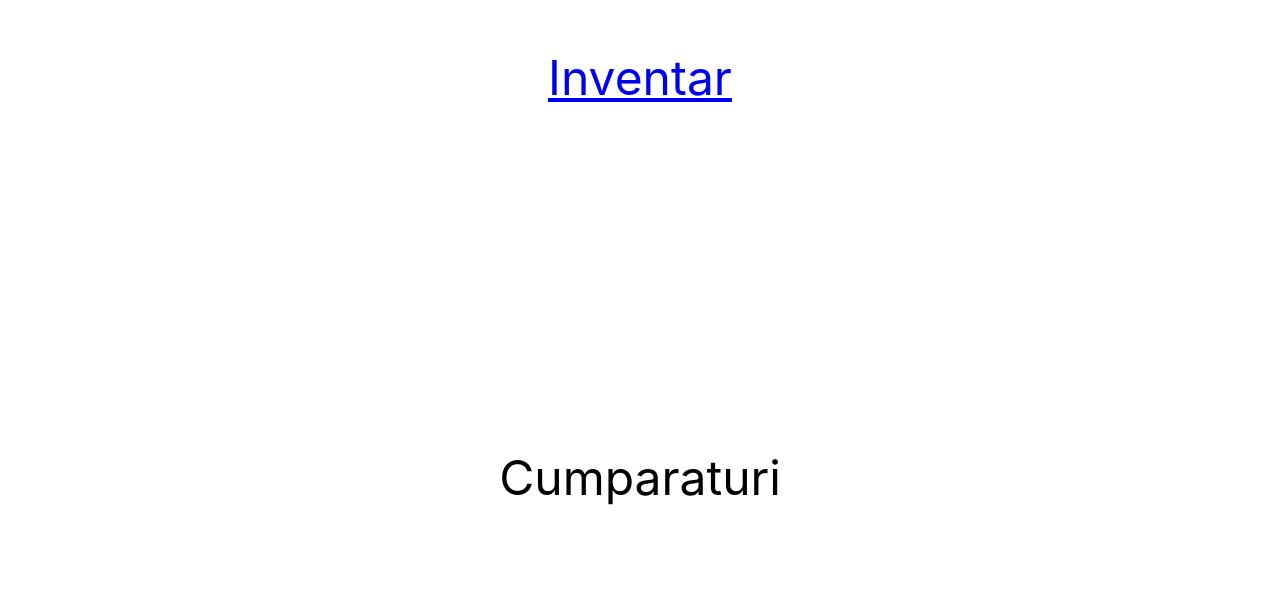
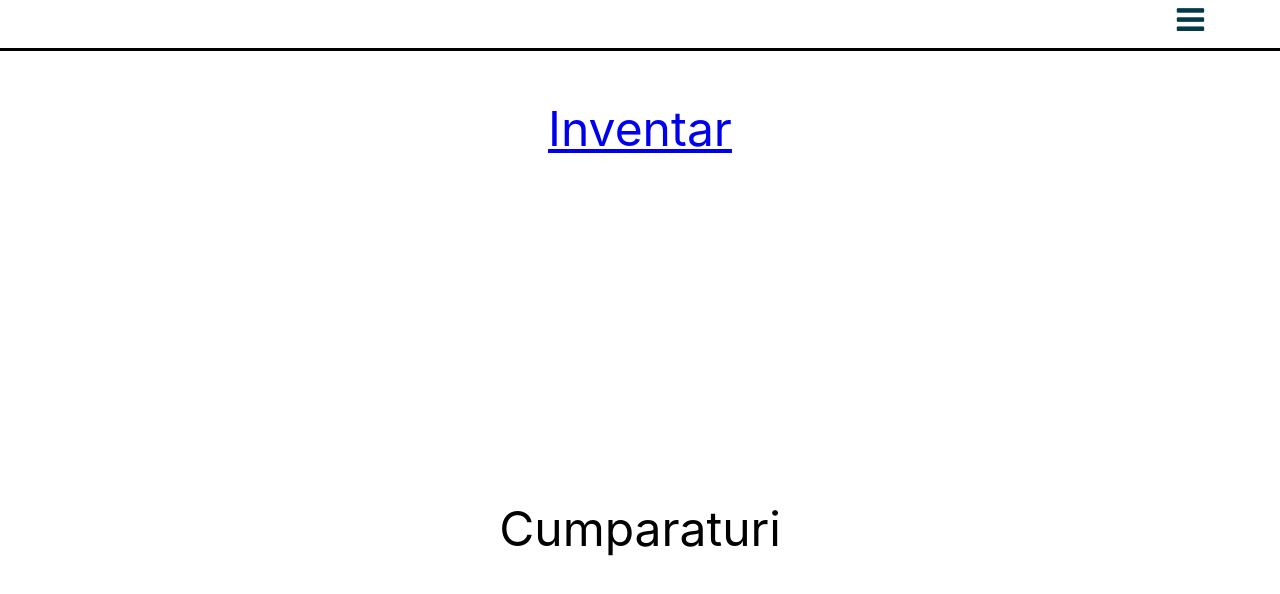
Before and after one commit to dianabalaban/homeApp, a React (Create React App) app in the folder client/: page / in a window 1280 px wide. Shown: the top 594 px of the page. Built offline with nearby package versions, Linux system fonts and the light colour scheme.

Commit message:
changed CSS and added search bar

```diff
--- a/client/public/index.html
+++ b/client/public/index.html
@@ -5,6 +5,7 @@
     <link rel="icon" href="%PUBLIC_URL%/favicon.ico" />
     <meta name="viewport" content="width=device-width, initial-scale=1" />
     <meta name="theme-color" content="#000000" />
+    <link rel="stylesheet" href="https://cdnjs.cloudflare.com/ajax/libs/font-awesome/4.7.0/css/font-awesome.min.css">
     <meta
       name="description"
       content="Web site created using create-react-app"
--- a/client/src/App.css
+++ b/client/src/App.css
@@ -78,19 +78,89 @@
 .inventary:nth-child(even) {
   background: #28D6C0
 }
-
+.addNewButton {
+  background-color: rgb(238, 252, 48);
+  height:4em;
+  width: 50%;
+  border:none;
+  font-weight:600;
+}
 .inventaryWrapper{
-  /* border: 1px solid black; */
   height:100vh;
 }
 
 .editMode{
-  position: absolute;
-  left: 0;
-  bottom: 0;
   height:4em;
-  width: 8em;
+  width: 50%;
   background-color:rgb(255, 136, 0);
   border:none;
   font-weight:600;
 }
+input {
+  width:100%;
+}
+nav {
+  height: 3em;
+  display: flex;
+  justify-content: center;
+  background-color: white;
+  border-bottom:3px solid black;
+}
+
+nav a {
+  font-size: 1.3rem;
+  display: inline-block;
+  padding: 0 0.2em;
+  text-decoration: none;
+  margin-bottom: 0.1em;
+  width: 13%;
+  text-align: center;
+  color: #043949;
+}
+
+nav a:hover {
+  color: black;
+}
+
+.currentPage {
+  color:white;
+  font-weight: 700;
+}
+
+.navBorder {
+  border-left: 1px solid black;
+}
+.topNav a {
+  display: none;
+}
+.topNav a.icon {
+  font-size: 2rem;
+  display: block;
+  position: absolute;
+  right: 0;
+  top: 0;
+  background-color:white;
+}
+.topNav.responsive {
+  width: 100%;
+  flex-direction: column;
+  background-color: white;
+  height: 30%;
+}
+.topNav.responsive .icon {
+  position: absolute;
+  right: 0;
+  top: 0;
+}
+.topNav.responsive a {
+  float: none;
+  display: block;
+  /* font-size:3rem; */
+  padding: 0.7em;
+  font-weight: 600;
+  text-transform: uppercase;
+}
+.navBorder {
+  border-left: none;
+  width: 100%;
+}
--- a/client/src/App.js
+++ b/client/src/App.js
@@ -3,13 +3,15 @@ import './App.css';
 import Landing from './Landing';
 import InvItem from './InvItem';
 import { BrowserRouter as Router, Route } from 'react-router-dom';
+import Nav from './Nav'
 
 function App() {
   return (
     <Router>
       <div className="App">
+        <Nav></Nav>
         <Route path="/" exact component={Landing} />
-        <Route path="/inventar"  component={InvItem} />
+        <Route path="/products"  component={InvItem} />
       </div>
     </Router>
   );
--- a/client/src/InvItem.js
+++ b/client/src/InvItem.js
@@ -6,10 +6,14 @@ export class InvItem extends Component {
     constructor(props) {
         super(props);
         this.state = {
-          editMode:0
+          editMode:0,
+          search:0
         }
 
     }
+    filterData = (arr, search) => {
+        return arr.filter(el => el.name.toLowerCase().includes(search.toLowerCase()) || el.notes.toLowerCase().includes(search.toLowerCase()))
+    };
     editQuantity = (event) => {
         event.preventDefault();
 
@@ -26,6 +30,7 @@ export class InvItem extends Component {
                 let clone=z[0].cloneNode(true);
                 v.innerHTML=''
                 v.appendChild(clone);
+                v.style.marginRight = "3em";
             }
           )
         } else {
@@ -34,7 +39,7 @@ export class InvItem extends Component {
             window.location.reload(false);
             document.getElementsByClassName('editMode')[0].innerHTML='View Mode'}
 
-        // z.style.backgroundColor = "red";
+
 
     }
 
@@ -52,8 +57,23 @@ export class InvItem extends Component {
     render() {
         if(this.props.products) {
         return (
+
             <div className='inventaryWrapper'>
-           { this.props.products.map(product =>
+           <button className="editMode" onClick={this.editQuantity}>View Mode</button>
+           <button className="addNewButton" onClick={this.editQuantity}>Add New</button>
+           <div><input
+                        className="searchBox"
+                        placeholder="Search here for a product..."
+                        type="text"
+                        name="name"
+                        onChange={(e) => {
+                            this.setState({ search: 1 })
+                            this.setState({ filtered_products: this.filterData(this.props.products, e.target.value) });
+                        }}>
+                    </input></div>
+
+            {this.state.search ?
+            this.state.filtered_products.map(product =>
                 (<div key={product._id} className="inventary">
                     <div className="invElement"> {product.name} </div>
                     <div className="buttonsWrapper">
@@ -62,9 +82,21 @@ export class InvItem extends Component {
                         <button className="substract"></button>
                         <button className="remove"></button>
                     </div>
-                 </div>))}
+                 </div>)) :
 
-            <button className="editMode" onClick={this.editQuantity}>View Mode</button>
+                 this.props.products.map(product =>
+                    (<div key={product._id} className="inventary">
+                        <div className="invElement"> {product.name} </div>
+                        <div className="buttonsWrapper">
+                            <button className="add"></button>
+                            <div className="quantity">{product.quantity}</div>
+                            <button className="substract"></button>
+                            <button className="remove"></button>
+                        </div>
+                     </div>))
+                 }
+
+
                  </div>
 
                  )
--- a/client/src/Landing.js
+++ b/client/src/Landing.js
@@ -4,7 +4,7 @@ export default function Landing() {
     return (
         <div className="Landing">
              <div className="firstPage">
-         <a href="/inventar">Inventar</a>
+         <a href="/products">Inventar</a>
         </div>
         <div className="firstPage">
           Cumparaturi
--- /dev/null
+++ b/client/src/Nav.js
@@ -0,0 +1,31 @@
+import React, { Component } from 'react';
+import { Link } from 'react-router-dom';
+export class Nav extends Component {
+
+    myFunction = (event) => {
+        var findMenu = document.getElementById("Topnav");
+        event.preventDefault();
+        if (findMenu.className === "topNav") {
+            findMenu.className += " responsive";
+        } else {
+            findMenu.className = "topNav";
+        }
+    }
+
+    render() {
+
+        return (
+            <nav className="topNav" id="Topnav">
+
+                <a href="/" className="navBorder">Home</a>
+                <a href="/products" className="navBorder">Products</a>
+
+                <Link to="#" className="icon" onClick={this.myFunction}>
+                    <i className="fa fa-bars"></i>
+                </Link>
+            </nav>
+        )
+    }
+}
+
+export default Nav;
```
